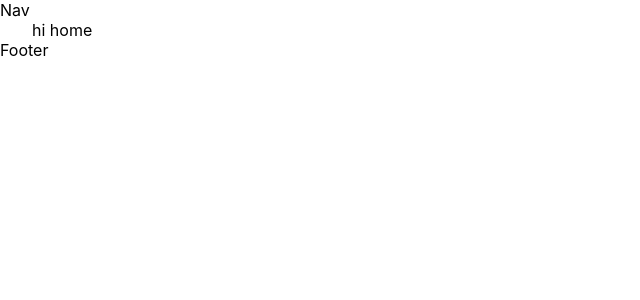
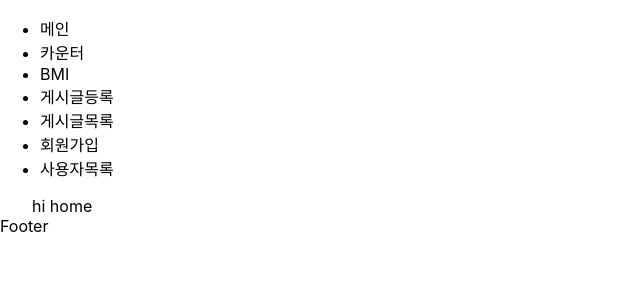
Before and after one commit to verysoyoung/soyoung-next, a Next.js app: page / in a window 1280 px wide. Shown: the top 300 px of the page, without its empty margins (0-640 px from the left). Built offline with nearby package versions, Linux system fonts and the light colour scheme.

Commit message:
ADD:nav data, bmi, join page

```diff
--- a/component/common/Nav.js
+++ b/component/common/Nav.js
@@ -1,3 +1,27 @@
+import Link from 'next/link'
+
+const navData = [
+  { name: '메인', link: '/' },
+  { name: '카운터', link: '/basic/counter' },
+  { name: 'BMI', link: '/basic/bmi' },
+  { name: '게시글등록', link: '/board/board' },
+  { name: '게시글목록', link: '/board/board-list' },
+  { name: '회원가입', link: '/user/join' },
+  { name: '사용자목록', link: '/user/user-list"' },
+]
+
 export default function Nav() {
-  return <>Nav</>
+  return (
+    <nav>
+      <ul>
+        {navData.map((nav, i) => {
+          return (
+            <li>
+              <Link href={nav.link}>{nav.name}</Link>
+            </li>
+          )
+        })}
+      </ul>
+    </nav>
+  )
 }
--- a/pages/_app.js
+++ b/pages/_app.js
@@ -6,7 +6,6 @@ function MyApp({ Component, pageProps }) {
   return (
     <>
       <Head>
-        {' '}
         <meta charSet="utf-8" />
         <meta
           name="viewport"
--- a/pages/user/join.js
+++ b/pages/user/join.js
@@ -0,0 +1,4 @@
+import React, { useState } from 'react'
+export default function Join() {
+  return <></>
+}
```
Also changed, not shown: pages/basic/bmi.js (+11 -1 lines).
